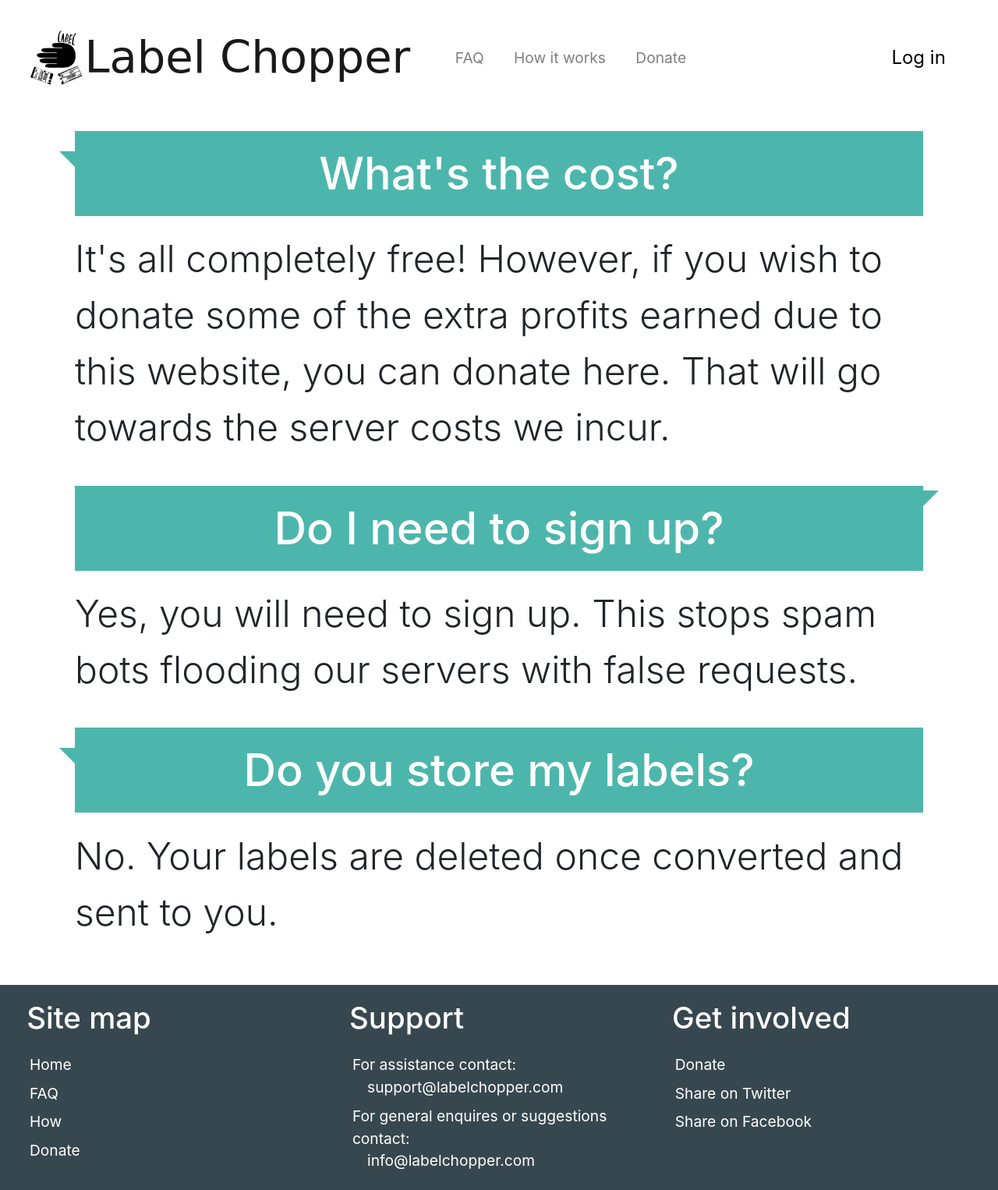
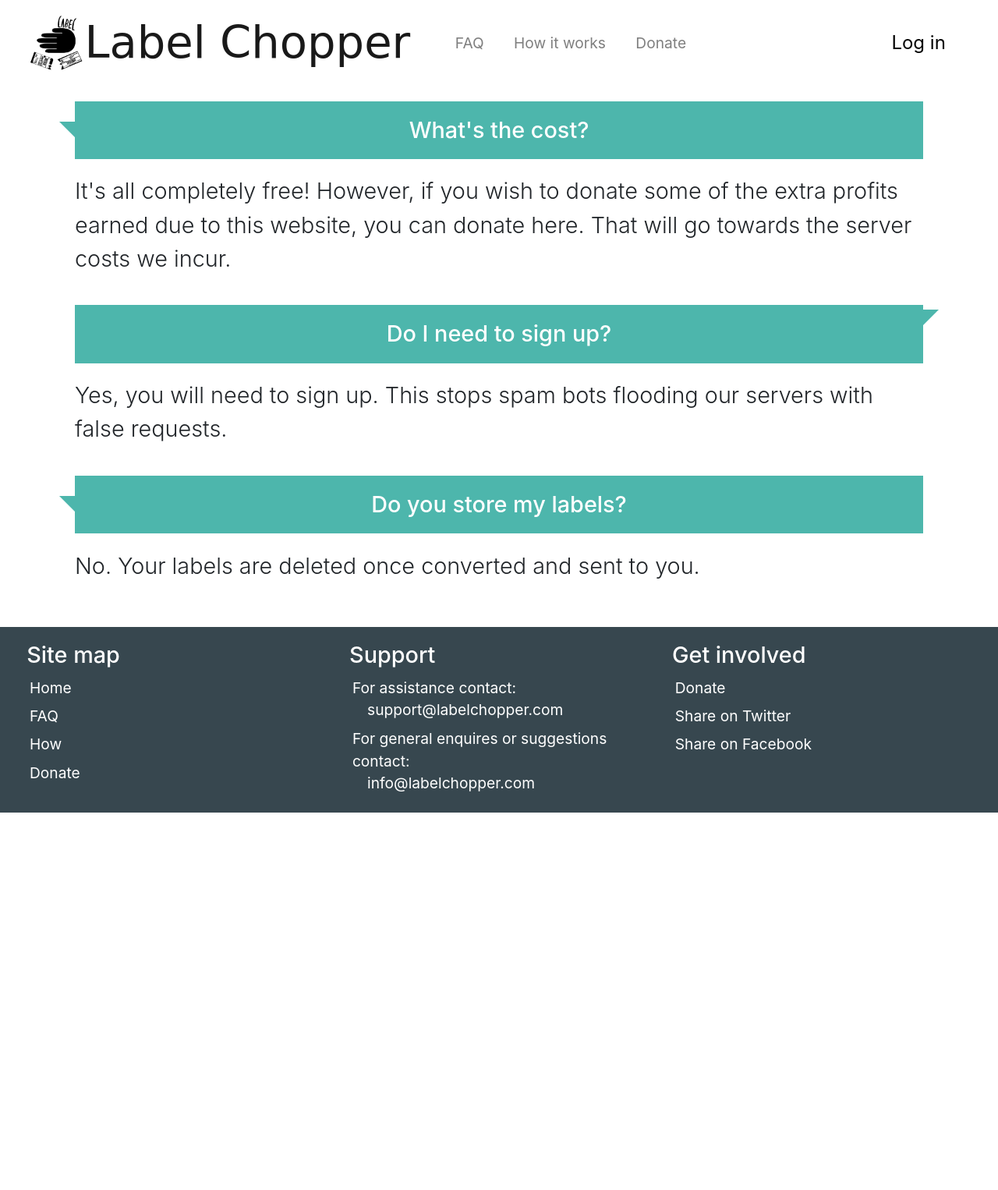
Before and after one commit to mrdavidoneill/labelchopper, a Flask app: page /faq in a window 1280 px wide. Shown: the whole page at 78% size. After the commit the page ends 1042 px from the top, so only its background shows below. Run offline with Flask 2, Linux system fonts and the light colour scheme; some libraries are stand-ins or nearby versions; some web fonts are replaced.

Commit message:
Changed font sizes and padding

```diff
--- a/app/static/styles/style.css
+++ b/app/static/styles/style.css
@@ -109,6 +109,8 @@
 
 .navbar {
   background-color: white !important;
+  padding-top: 0;
+  padding-bottom: 0;
 }
 
 .container-fluid {
@@ -123,6 +125,10 @@
   background-color: white;
 }
 
+.about h6 {
+  font-size: 2em;
+}
+
 .sitemap {
   width: 100%;
   padding: 1em;
@@ -131,8 +137,14 @@
   color: var(--ondarksubtle);
 }
 
+.sitemap h6 {
+  font-size: 1.5em;
+  margin-bottom: 0.2em;
+}
+
 .sitemap a.nav-link {
   padding: 0.2em;
+  color: var(--ondarksubtle);
 }
 
 .about:after {
@@ -156,6 +168,7 @@
   text-align: center;
   color: #fff;
   position: relative;
+  font-size: 1.5em;
 }
 
 .flickright:before {
@@ -190,10 +203,18 @@
   padding: 0.5em;
 }
 
+.faq-container p.lead {
+  font-size: 1.5em;
+}
+
 @media only screen and (min-width: 600px) {
   .faq-container {
     padding: 1em 5em;
   }
+}
+
+.how-container {
+  padding-bottom: 5vh;
 }
 
 .donate-container {
```
